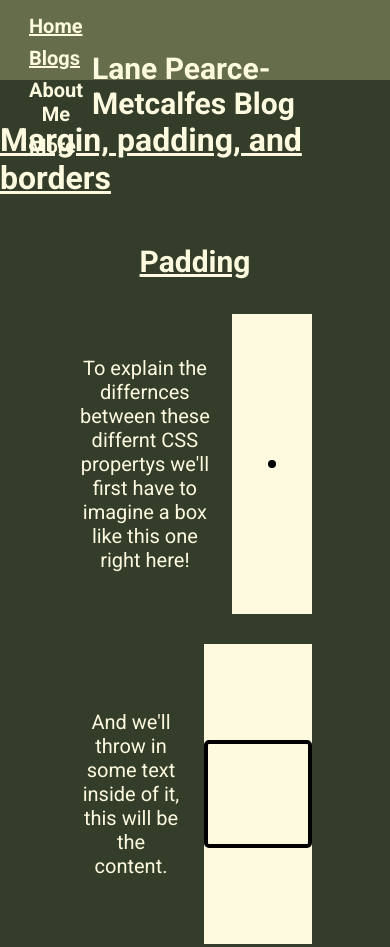
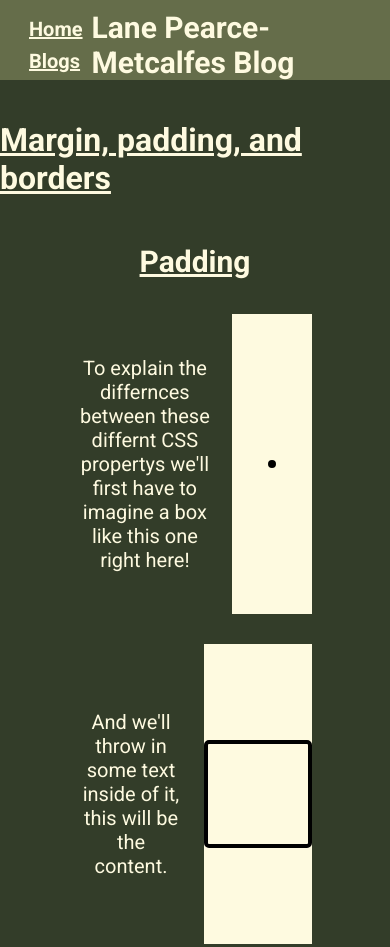
Before and after one commit to lane-pearce-metcalfe/lane-pearce-metcalfe.github.io, a plain HTML site: page blog/blogs/sprint-2-tech.html in a window 390 px wide. Shown: the top 947 px of the page. Drawn offline with Linux system fonts and the light colour scheme; a web font is replaced by a local one.

Commit message:
Added viewport so files will be able to use media querys

```diff
--- a/blog/blogs/sprint-2-tech.html
+++ b/blog/blogs/sprint-2-tech.html
@@ -1,6 +1,7 @@
 <html>
   <head>
     <title>Sprint 2 tech</title>
+    <meta name="viewport" content="width=device-width, initial-scale=1.0" />
 
     <link rel="stylesheet" href="../../styles/main.css" />
     <link rel="stylesheet" href="../../styles/sprint-2-tech.css" />
@@ -21,8 +22,6 @@
         <button>
           <a href="../blog-list.html">Blogs</a>
         </button>
-        <button>About Me</button>
-        <button>More</button>
       </div>
       <div>
         <h2>Lane Pearce-Metcalfes Blog</h2>
@@ -52,7 +51,7 @@
     <div class="demonstration-section">
       <p>
         The first concept we'll be exploring is padding. When you increase your
-        padding you can imagine the box expanding away from the content<br />
+        padding you can imagine the box expanding away from the content
         inside of it and increases the space between the content and the sides
         of the box like this.
       </p>
@@ -74,7 +73,7 @@
     <div class="demonstration-section">
       <p>
         When you apply margin the box pushes itself away from the other content
-        around it. Rather than padding where the box changes it proportions<br />
+        around it. Rather than padding where the box changes it proportions
         to get away from the internal contents, margin moves the box away from
         external contents
       </p>
```
Also changed, not shown: blog/blogs/sprint-1-human-skills.html (+2 -3 lines), blog/blogs/sprint-2-human-skills.html (+1 -2 lines), blog/te-houtaewa-template.html (+1 -2 lines), index.html (+1 -2 lines).
